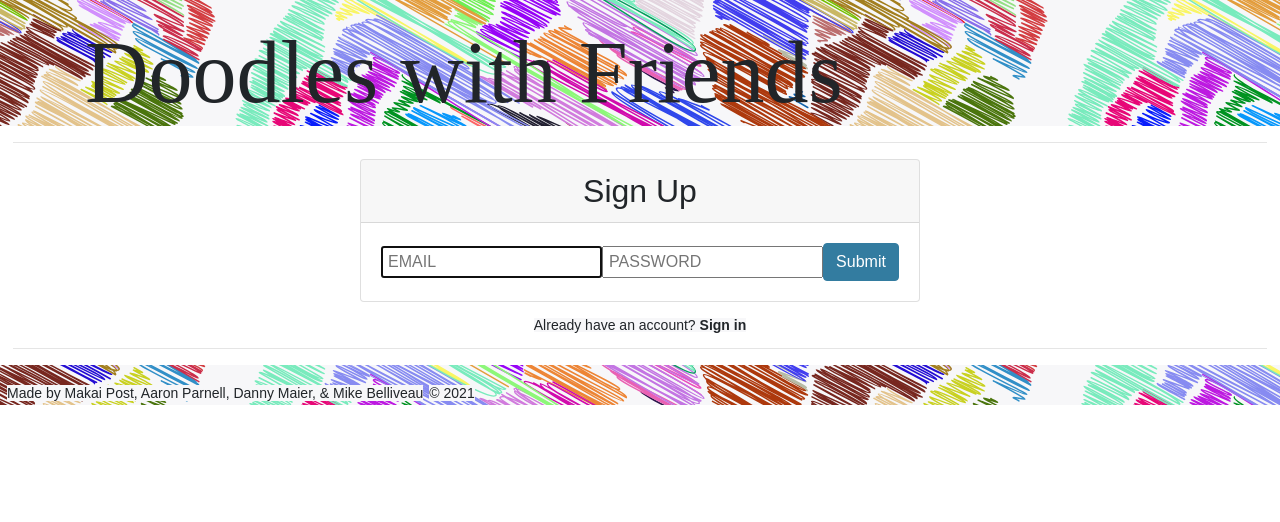
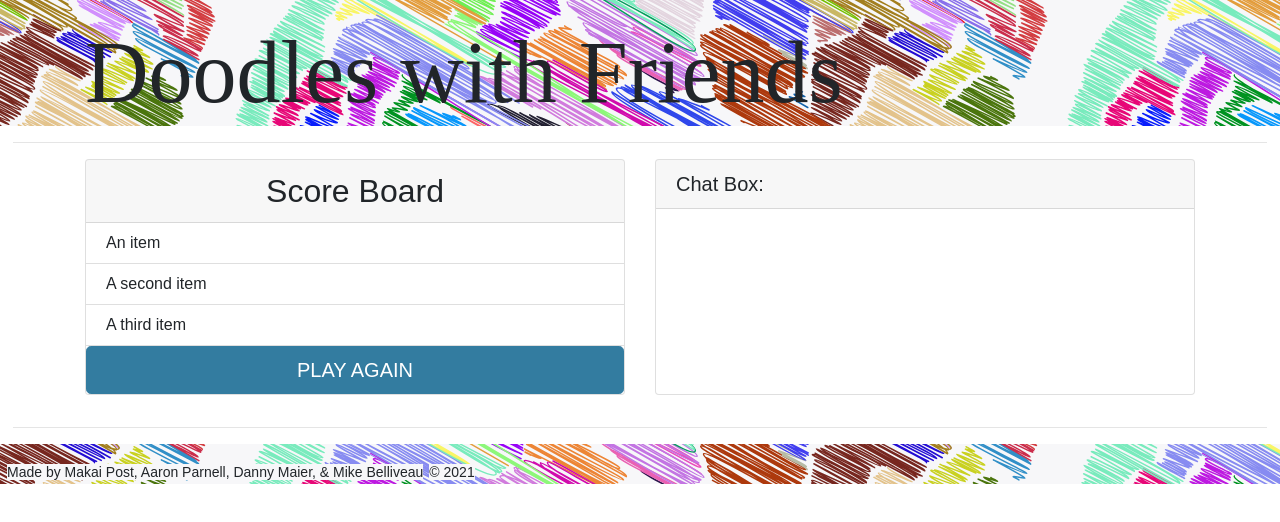
Before and after one commit to ToMakPo/Doodles-with-Friends, a React (Create React App) app in the folder client/: page / in a window 1280 px wide. Shown: the top 522 px of the page. Built offline with nearby package versions, Linux system fonts and the light colour scheme; a web font is replaced by a local one.

Commit message:
rearranged the scoreboard to match the general motif and side chat box

```diff
--- a/client/src/App.js
+++ b/client/src/App.js
@@ -27,7 +27,7 @@ const App = () => {
 
 			{
 				// If the user is not logged in, then direct the user to the login page. Other wise, take them to the page requested page.
-				true ? <Signup/> :
+				true ? <ScoreBoard/> :
 				activeUser === null ? (
 					loginDisplay
 						? <Login {...{logUserIn, setLoginDisplay}}/>
--- a/client/src/pages/ScoreBoard.js
+++ b/client/src/pages/ScoreBoard.js
@@ -20,19 +20,19 @@ const ScoreBoard = () => {
                                 <li className="list-group-item">A second item</li>
                                 <li className="list-group-item">A third item</li>
                             </ol>
+                        <button type="button" class="btn btn-primary btn-lg btn-block">PLAY AGAIN</button>
                         </div>
 
+                    {/* <div> */}
+                        <ChatBox/>
+                    {/* </div> */}
 
-                    <div class="card">
-                        <div class="card-body">
-                        <button type="button" class="btn btn-primary btn-lg btn-block">PLAY AGAIN</button>
-                        </div>
-                    </div>
                 </div>
 <br></br>
-                <div>
-                    <ChatBox/>
-                </div>
+                    {/* <div class="card">
+                        <div class="card-body">
+                        </div>
+                    </div> */}
 
 
             </main>
```
